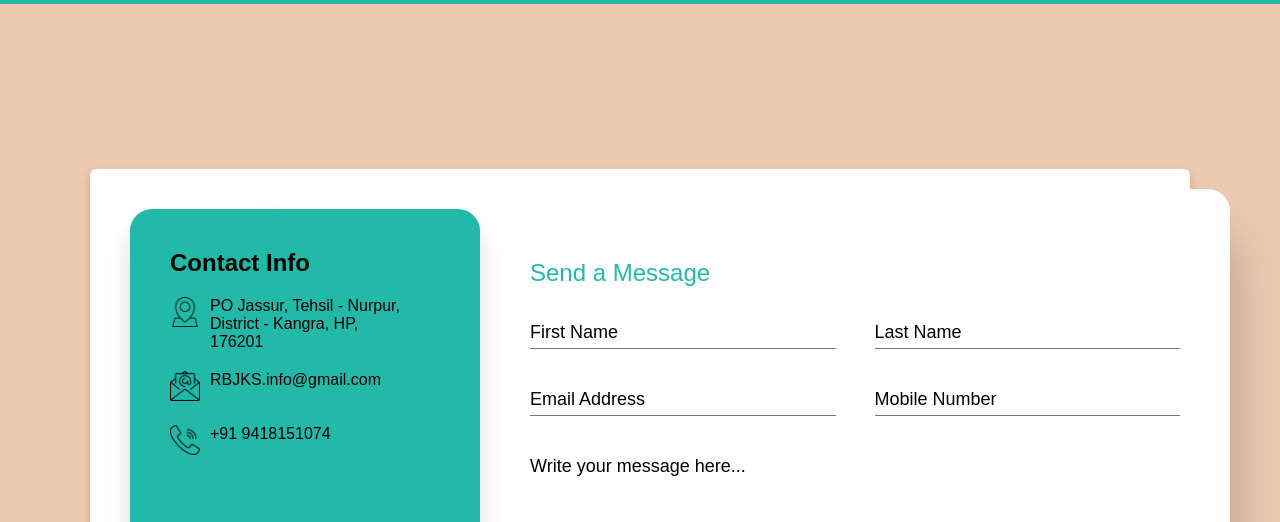
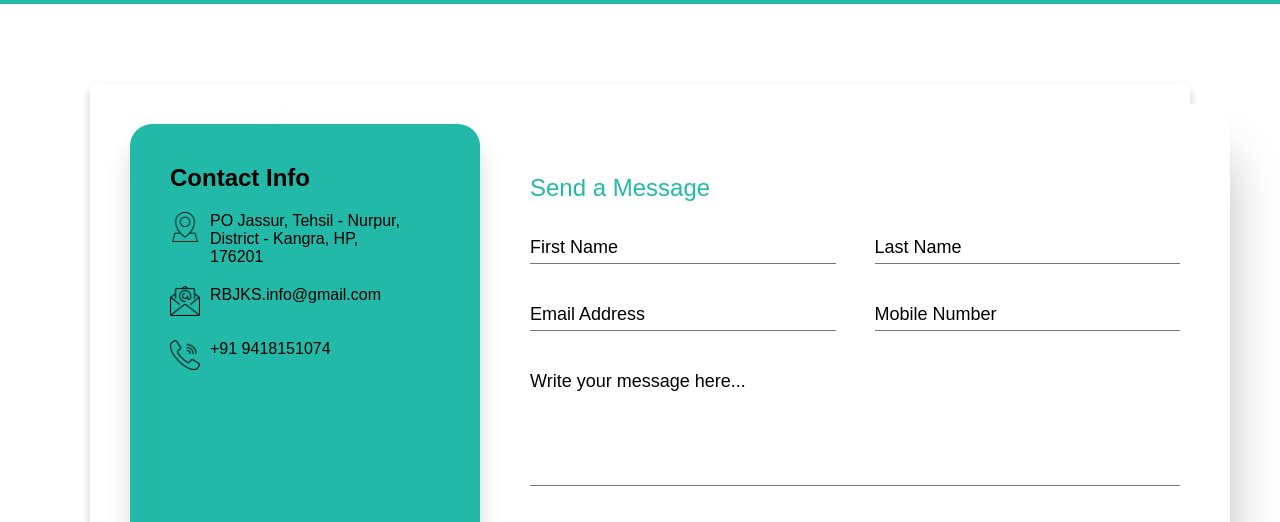
Before and after one commit to rbjks/rbjks.github.io, a plain HTML site: page contact.html in a window 1280 px wide. Shown: the part 81-603 px from the top of the page. Drawn offline with Linux system fonts and the light colour scheme.

Commit message:
height changed for footer

```diff
--- a/assets/css/contact.css
+++ b/assets/css/contact.css
@@ -75,8 +75,8 @@ section {
     display: flex;
     justify-content: center;
     align-items: center;
-    min-height: 100vh;
-    background-color: #edc9af;
+    /* min-height: 100vh; */
+    /* background-color: #edc9af; */
 }
 
 .container {
```
